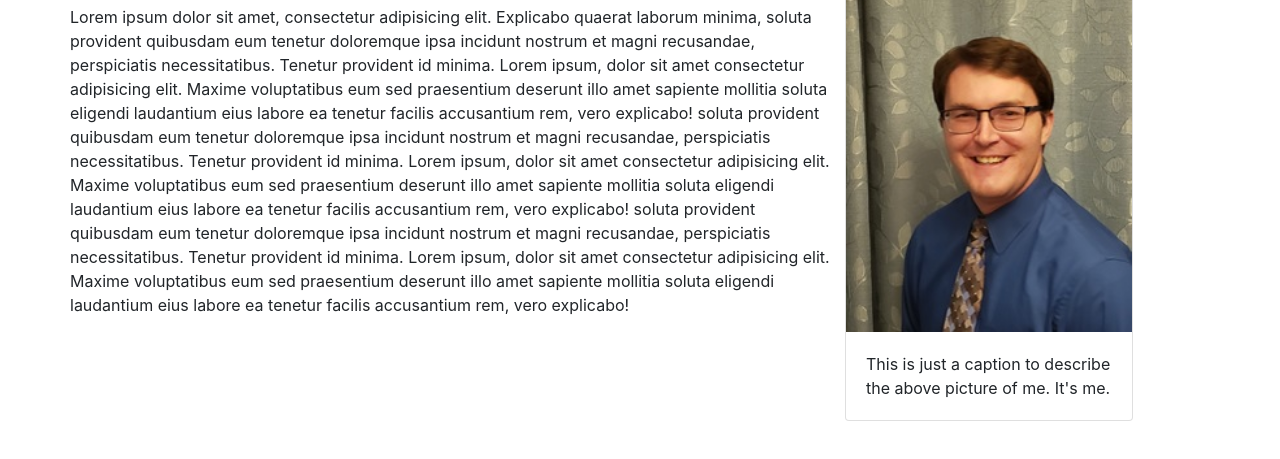
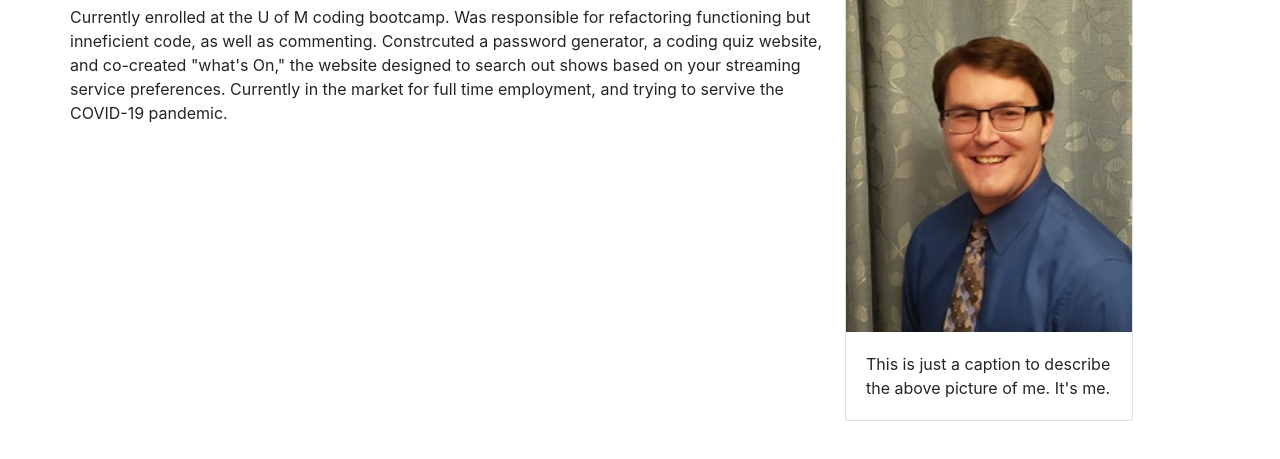
Before and after one commit to chriswells1995/Chris_W_Portfolio, a plain HTML site: page index.html in a window 1280 px wide. Shown: the part 131-590 px from the top of the page. Drawn offline with nearby package versions, Linux system fonts and the light colour scheme.

Commit message:
updated profile and removed lorem ipsum

```diff
--- a/index.html
+++ b/index.html
@@ -67,22 +67,9 @@
         <!-- Creating another sub row in the same section -->
         <div class="row">
           <!-- Lorem Ipsum to fill the void as temporary text -->
-          <p>Lorem ipsum dolor sit amet, consectetur adipisicing elit. Explicabo quaerat laborum minima,
-            soluta provident quibusdam eum tenetur doloremque ipsa incidunt nostrum et magni recusandae,
-            perspiciatis necessitatibus. Tenetur provident id minima.
-            Lorem ipsum, dolor sit amet consectetur adipisicing elit. Maxime voluptatibus eum sed
-            praesentium deserunt illo amet sapiente mollitia soluta eligendi laudantium eius labore ea
-            tenetur facilis accusantium rem, vero explicabo!
-            soluta provident quibusdam eum tenetur doloremque ipsa incidunt nostrum et magni recusandae,
-            perspiciatis necessitatibus. Tenetur provident id minima.
-            Lorem ipsum, dolor sit amet consectetur adipisicing elit. Maxime voluptatibus eum sed
-            praesentium deserunt illo amet sapiente mollitia soluta eligendi laudantium eius labore ea
-            tenetur facilis accusantium rem, vero explicabo!
-            soluta provident quibusdam eum tenetur doloremque ipsa incidunt nostrum et magni recusandae,
-            perspiciatis necessitatibus. Tenetur provident id minima.
-            Lorem ipsum, dolor sit amet consectetur adipisicing elit. Maxime voluptatibus eum sed
-            praesentium deserunt illo amet sapiente mollitia soluta eligendi laudantium eius labore ea
-            tenetur facilis accusantium rem, vero explicabo!
+          <p>Currently enrolled at the U of M coding bootcamp. Was responsible for refactoring functioning but inneficient code, as well as commenting.
+            Constrcuted a password generator, a coding quiz website, and co-created "what's On," the website designed to search out shows based on your streaming service
+            preferences. Currently in the market for full time employment, and trying to servive the COVID-19 pandemic.
 
           </p>
         </div>
```
Also changed, not shown: contact.html (+1 -1 lines), portfolio.html (+6 -6 lines), more/hw1.JPG (added), more/hw3.JPG (added), more/hw4.JPG (added), more/hw5.JPG (added), more/hw6.JPG (added), more/whatson.JPG (added).
